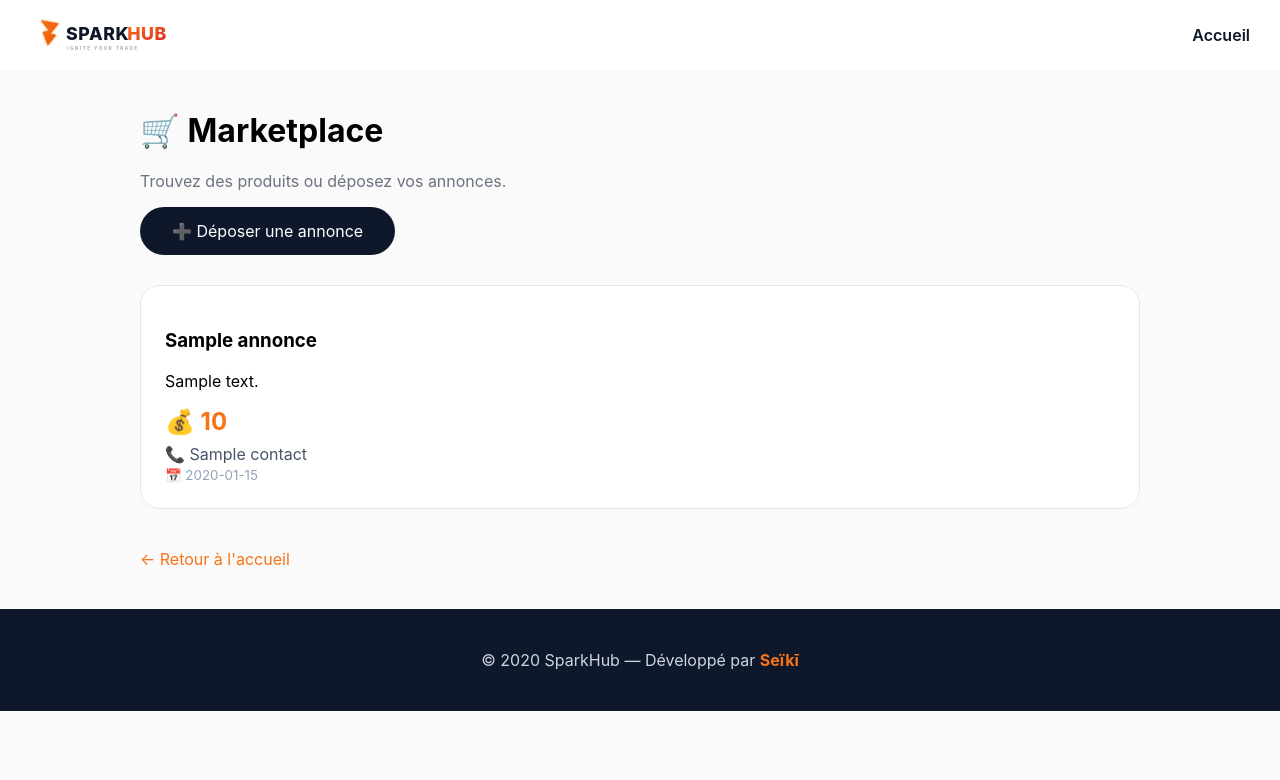
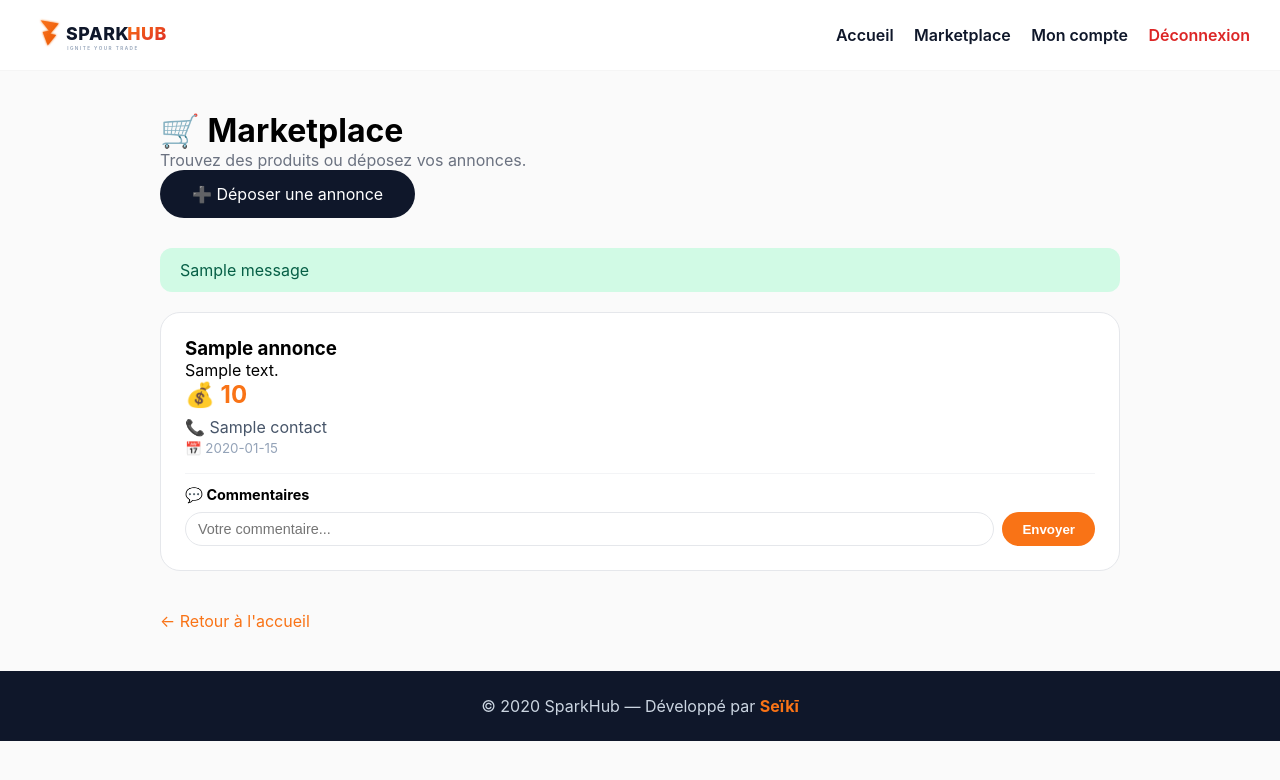
Before and after one commit to nambinintsoatsiky12/sparkhub, a Flask app: template templates/marketplace.html in a window 1280 px wide. Shown: the top 780 px of the page. Run offline with Flask 3, Linux system fonts and the light colour scheme; a user stored in the database is signed in; tables that the repository leaves empty hold one stand-in row (values such as "Sample post"); the template is opened without the code that fills it: most values are stand-ins (such as "Sample title", 1, 10 or a date in 2020); one stand-in notice (Sample message) is shown; parts of the project's set-up code (start-up, migrations or seed data) failed here and were passed over.

Commit message:
Refactor navbar and update announcement loop variables

```diff
--- a/templates/marketplace.html
+++ b/templates/marketplace.html
@@ -6,38 +6,86 @@
     <title>Marketplace — SparkHub</title>
     <link rel="icon" href="{{ url_for('static', filename='images/logo.svg') }}" type="image/svg+xml">
     <style>
+        * { margin:0; padding:0; box-sizing:border-box; }
         body { font-family: 'Inter', sans-serif; background: #fafafa; margin: 0; padding: 0; }
         .container { max-width: 1000px; margin: 40px auto; padding: 0 20px; }
         .navbar { padding: 16px 30px; background: rgba(255,255,255,0.9); backdrop-filter: blur(10px); border-bottom: 1px solid rgba(0,0,0,0.04); display: flex; justify-content: space-between; align-items: center; }
         .navbar img { height: 38px; }
-        .navbar a { color: #0f172a; text-decoration: none; font-weight: 600; }
+        .navbar a { color: #0f172a; text-decoration: none; font-weight: 600; margin-left: 16px; }
         .card { background: white; padding: 24px; border-radius: 20px; border: 1px solid #e5e7eb; margin-bottom: 20px; }
         .card .prix { font-size: 1.5rem; font-weight: 700; color: #f97316; }
         .card .contact { color: #475569; margin-top: 8px; }
         .btn-depot { background: #0f172a; color: white; padding: 14px 32px; border-radius: 40px; text-decoration: none; display: inline-block; margin-bottom: 30px; }
         .btn-depot:hover { background: #f97316; }
+        .comment-section { margin-top:16px; border-top:1px solid #f3f4f6; padding-top:12px; }
+        .comment-item { background:#f9fafb; padding:8px 12px; border-radius:12px; margin-bottom:6px; }
+        .comment-item strong { font-size:0.8rem; }
+        .comment-item p { margin:4px 0; font-size:0.9rem; }
+        .comment-item small { color:#94a3b8; font-size:0.7rem; }
+        .comment-form { display:flex; gap:8px; margin-top:8px; }
+        .comment-form input { flex:1; padding:8px 12px; border:1px solid #e5e7eb; border-radius:40px; font-size:0.9rem; }
+        .comment-form button { background:#f97316; color:white; border:none; padding:8px 20px; border-radius:40px; font-weight:600; cursor:pointer; }
+        .comment-form button:hover { background:#ea580c; }
+        .flash { padding:12px 20px; border-radius:12px; margin-bottom:20px; }
+        .flash.success { background:#d1fae5; color:#065f46; }
+        .flash.danger { background:#fee2e2; color:#991b1b; }
+        .flash.info { background:#e0f2fe; color:#0369a1; }
         footer { text-align: center; padding: 25px; background: #0f172a; color: #cbd5e1; margin-top: 40px; }
         footer strong { color: #f97316; }
+        @media (max-width: 600px) { .navbar { flex-wrap: wrap; gap: 10px; } .comment-form { flex-wrap: wrap; } }
     </style>
 </head>
 <body>
     <nav class="navbar">
         <img src="{{ url_for('static', filename='images/logo.svg') }}" alt="SparkHub">
-        <a href="/">Accueil</a>
+        <div>
+            <a href="/">Accueil</a>
+            <a href="/marketplace">Marketplace</a>
+            <a href="/mon-compte">Mon compte</a>
+            <a href="/deconnexion" style="color:#dc2626;">Déconnexion</a>
+        </div>
     </nav>
+
     <div class="container">
         <h1>🛒 Marketplace</h1>
         <p style="color: #6b7280;">Trouvez des produits ou déposez vos annonces.</p>
         <a href="/deposer-annonce" class="btn-depot">➕ Déposer une annonce</a>
 
+        {% with messages = get_flashed_messages(with_categories=true) %}
+            {% for category, message in messages %}
+                <div class="flash {{ category }}">{{ message }}</div>
+            {% endfor %}
+        {% endwith %}
+
         {% if annonces %}
-            {% for titre, description, prix, contact, date in annonces %}
+            {% for id, titre, description, prix, contact, date in annonces %}
             <div class="card">
                 <h3>{{ titre }}</h3>
                 <p>{{ description }}</p>
                 <div class="prix">💰 {{ prix }}</div>
                 <div class="contact">📞 {{ contact }}</div>
                 <small style="color: #94a3b8;">📅 {{ date }}</small>
+
+                <!-- ===== COMMENTAIRES ===== -->
+                <div class="comment-section">
+                    <h4 style="font-size:0.9rem; margin-bottom:8px;">💬 Commentaires</h4>
+                    {% set commentaires = get_commentaires(id) %}
+                    {% for commentaire, date, email in commentaires %}
+                        <div class="comment-item">
+                            <strong>{{ email }}</strong>
+                            <p>{{ commentaire }}</p>
+                            <small>{{ date }}</small>
+                        </div>
+                    {% endfor %}
+                    {% if current_user.is_authenticated %}
+                        <form action="/commenter/{{ id }}" method="POST" class="comment-form">
+                            <input type="text" name="commentaire" placeholder="Votre commentaire..." required>
+                            <button type="submit">Envoyer</button>
+                        </form>
+                    {% else %}
+                        <p style="font-size:0.8rem; color:#94a3b8;">Connectez-vous pour commenter.</p>
+                    {% endif %}
+                </div>
             </div>
             {% endfor %}
         {% else %}
@@ -46,8 +94,9 @@
 
         <a href="/" style="display:inline-block; margin-top: 20px; color: #f97316; text-decoration: none;">← Retour à l'accueil</a>
     </div>
+
     <footer>
         <p>&copy; {{ year }} SparkHub — Développé par <strong>Seïkī</strong></p>
     </footer>
 </body>
-</html>
+    </html>
```
